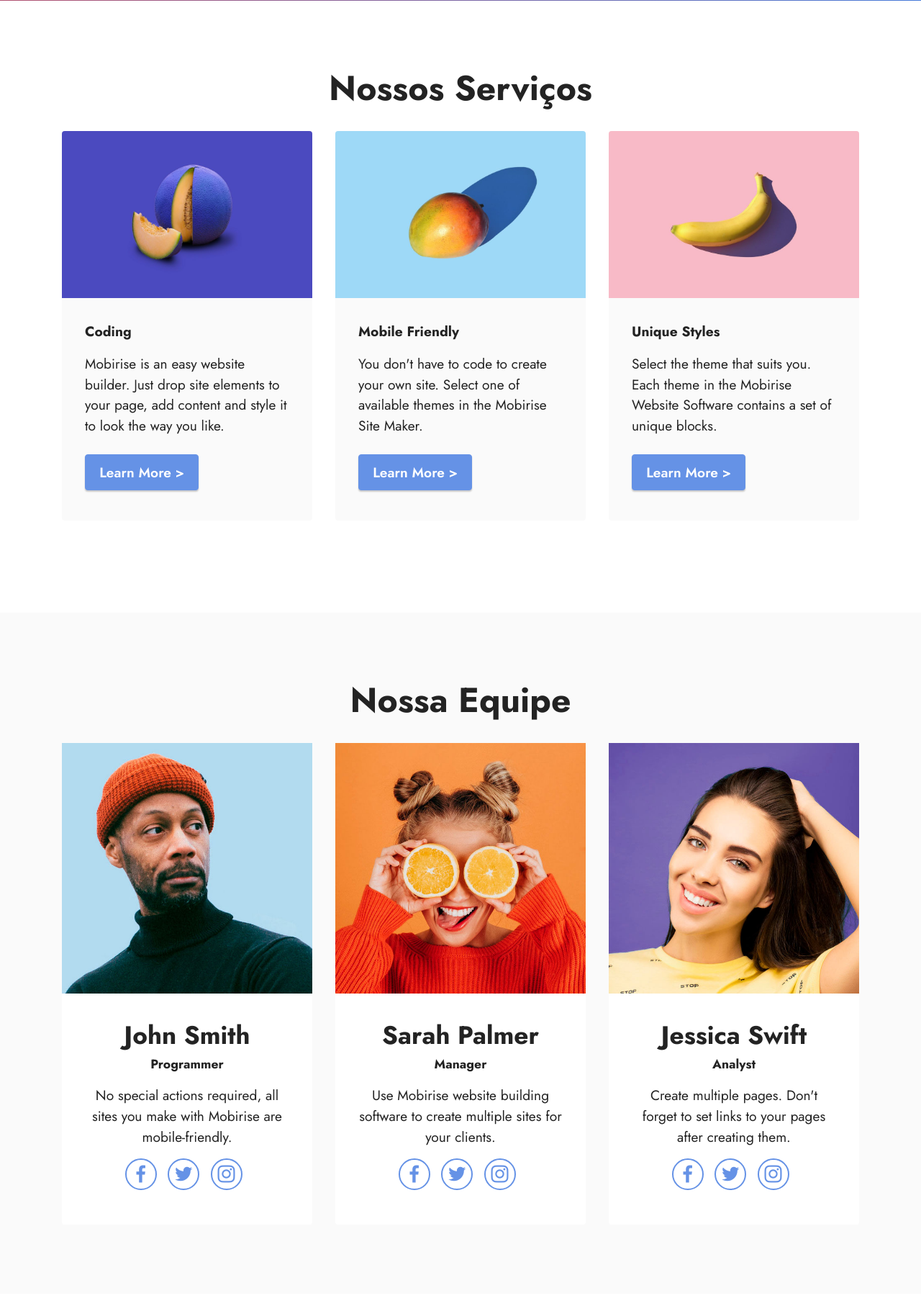
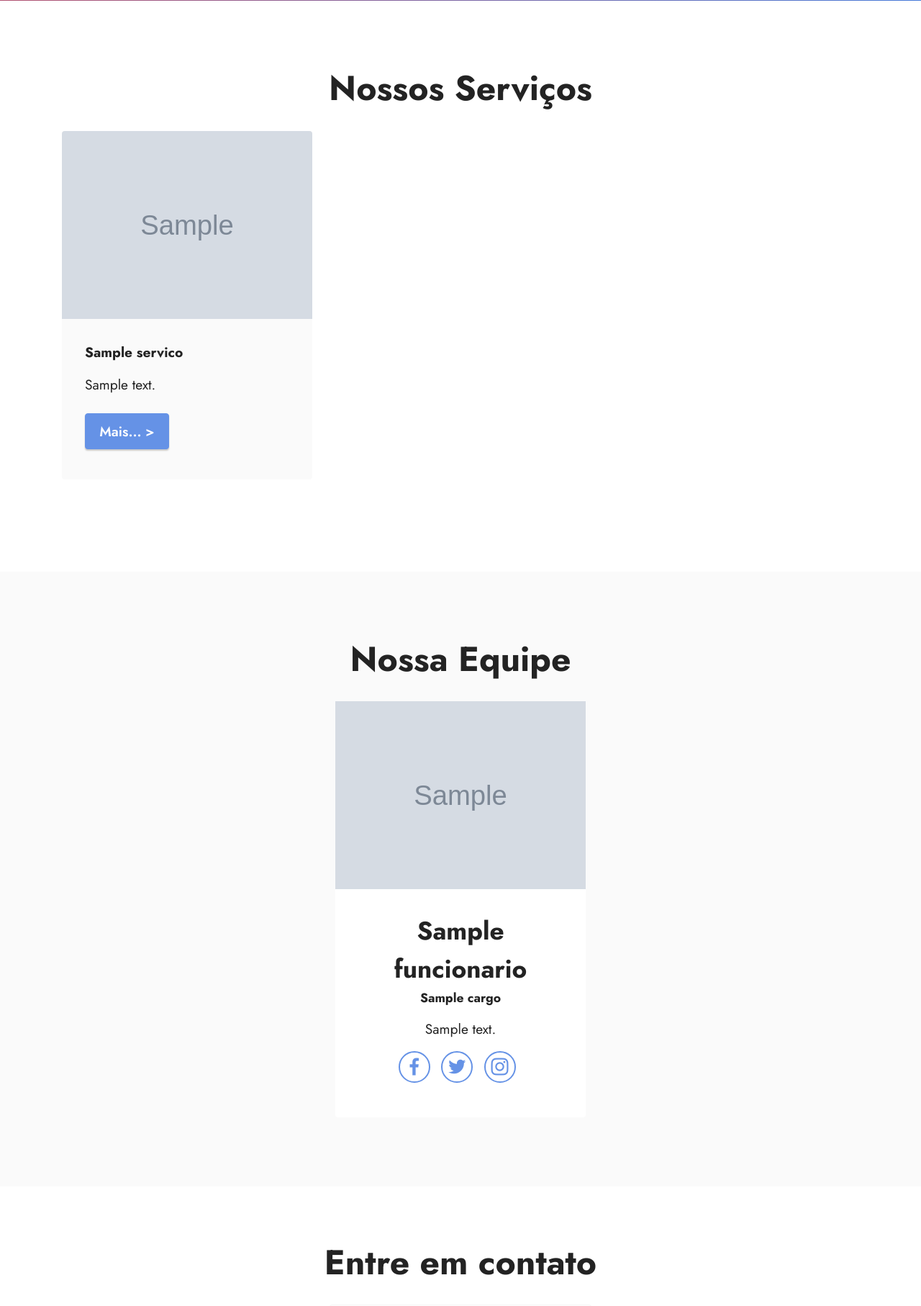
Before and after one commit to marcos-faino/SiteDjangoBasico2023, a Django app: template core/templates/index.html in a window 1280 px wide. Shown: the part 859-2673 px from the top of the page at 72% size. Run offline with Django 3.2, Linux system fonts and the light colour scheme; the template is opened without the code that fills it: most values are stand-ins (such as "Sample title", 1, 10 or a date in 2020); grey boxes marked "Sample" are stand-in pictures; some libraries are stand-ins or nearby versions.

Commit message:
Corrigido problema com imagens

```diff
--- a/core/templates/base.html
+++ b/core/templates/base.html
@@ -48,9 +48,9 @@
                 </div>
             </button>
             <div class="collapse navbar-collapse" id="navbarSupportedContent">
-                <ul class="navbar-nav nav-dropdown nav-right" data-app-modern-menu="true"><li class="nav-item"><a class="nav-link link text-black text-primary display-4" href="mycompany.html#top">
-                            Topo<br></a></li><li class="nav-item"><a class="nav-link link text-black text-primary display-4" href="mycompany.html#features3-s">Nossos Serviços</a></li>
-                    <li class="nav-item"><a class="nav-link link text-black text-primary display-4" href="mycompany.html#team1-p">
+                <ul class="navbar-nav nav-dropdown nav-right" data-app-modern-menu="true"><li class="nav-item"><a class="nav-link link text-black text-primary display-4" href="/#top">
+                            Topo<br></a></li><li class="nav-item"><a class="nav-link link text-black text-primary display-4" href="/#features3-s">Nossos Serviços</a></li>
+                    <li class="nav-item"><a class="nav-link link text-black text-primary display-4" href="/#team1-p">
                             Nossa Equipe</a></li></ul>
 
 
--- a/core/templates/includes/equipe.html
+++ b/core/templates/includes/equipe.html
@@ -1,7 +1,5 @@
 {% load static %}
 <section class="team1 cid-sunxGubk5K" id="team1-p">
-
-
 
     <div class="container">
         <div class="row justify-content-center">
@@ -10,34 +8,35 @@
                     <strong>Nossa Equipe</strong></h3>
 
             </div>
+            {% for f in funcionarios %}
             <div class="col-sm-6 col-lg-4">
                 <div class="card-wrap">
                     <div class="image-wrap">
-                        <img src="{% static 'images/team1.jpg' %}">
+                        <img src="{{ f.foto.thumb.url }}" alt="foto do funcionário">
                     </div>
                     <div class="content-wrap">
                         <h5 class="mbr-section-title card-title mbr-fonts-style align-center m-0 display-5">
-                            <strong>John Smith</strong>
+                            <strong>{{ f.nome }}</strong>
                         </h5>
                         <h6 class="mbr-role mbr-fonts-style align-center mb-3 display-4">
-                            <strong>Programmer</strong>
+                            <strong>{{ f.cargo }}</strong>
                         </h6>
                         <p class="card-text mbr-fonts-style align-center display-7">
-                            No special actions required, all sites you make with Mobirise are mobile-friendly.
+                            {{ f.bio }}
                         </p>
                         <div class="social-row display-7">
                             <div class="soc-item">
-                                <a href="https://www.facebook.com/Mobirise/" target="_blank">
+                                <a href="{{ f.facebook }}" target="_blank">
                                     <span class="mbr-iconfont socicon socicon-facebook"></span>
                                 </a>
                             </div>
                             <div class="soc-item">
-                                <a href="https://twitter.com/mobirise" target="_blank">
+                                <a href="{{ f.twitter }}" target="_blank">
                                     <span class="mbr-iconfont socicon socicon-twitter"></span>
                                 </a>
                             </div>
                             <div class="soc-item">
-                                <a href="https://instagram.com/mobirise" target="_blank">
+                                <a href="{{ f.insta }}" target="_blank">
                                     <span class="mbr-iconfont socicon socicon-instagram"></span>
                                 </a>
                             </div>
@@ -48,85 +47,7 @@
                     </div>
                 </div>
             </div>
-
-            <div class="col-sm-6 col-lg-4">
-                <div class="card-wrap">
-                    <div class="image-wrap">
-                        <img src="{% static 'images/team2.jpg' %}">
-                    </div>
-                    <div class="content-wrap">
-                        <h5 class="mbr-section-title card-title mbr-fonts-style align-center m-0 display-5">
-                            <strong>Sarah Palmer</strong>
-                        </h5>
-                        <h6 class="mbr-role mbr-fonts-style align-center mb-3 display-4">
-                            <strong>Manager</strong>
-                        </h6>
-                        <p class="card-text mbr-fonts-style align-center display-7">
-                            Use Mobirise website building software to create multiple sites for your clients.
-                        </p>
-                        <div class="social-row display-7">
-                            <div class="soc-item">
-                                <a href="https://www.facebook.com/Mobirise/" target="_blank">
-                                    <span class="mbr-iconfont socicon socicon-facebook"></span>
-                                </a>
-                            </div>
-                            <div class="soc-item">
-                                <a href="https://twitter.com/mobirise" target="_blank">
-                                    <span class="mbr-iconfont socicon socicon-twitter"></span>
-                                </a>
-                            </div>
-                            <div class="soc-item">
-                                <a href="https://instagram.com/mobirise" target="_blank">
-                                    <span class="mbr-iconfont socicon socicon-instagram"></span>
-                                </a>
-                            </div>
-
-
-                        </div>
-
-                    </div>
-                </div>
-            </div>
-
-            <div class="col-sm-6 col-lg-4">
-                <div class="card-wrap">
-                    <div class="image-wrap">
-                        <img src="{% static 'images/team3.jpg' %}">
-                    </div>
-                    <div class="content-wrap">
-                        <h5 class="mbr-section-title card-title mbr-fonts-style align-center m-0 display-5">
-                            <strong>Jessica Swift</strong>
-                        </h5>
-                        <h6 class="mbr-role mbr-fonts-style align-center mb-3 display-4">
-                            <strong>Analyst</strong>
-                        </h6>
-                        <p class="card-text mbr-fonts-style align-center display-7">
-                            Create multiple pages. Don't forget to set links to your pages after creating them.
-                        </p>
-                        <div class="social-row display-7">
-                            <div class="soc-item">
-                                <a href="https://www.facebook.com/Mobirise/" target="_blank">
-                                    <span class="mbr-iconfont socicon socicon-facebook"></span>
-                                </a>
-                            </div>
-                            <div class="soc-item">
-                                <a href="https://twitter.com/mobirise" target="_blank">
-                                    <span class="mbr-iconfont socicon socicon-twitter"></span>
-                                </a>
-                            </div>
-                            <div class="soc-item">
-                                <a href="https://instagram.com/mobirise" target="_blank">
-                                    <span class="mbr-iconfont socicon socicon-instagram"></span>
-                                </a>
-                            </div>
-
-
-                        </div>
-
-                    </div>
-                </div>
-            </div>
-
+            {% endfor %}
 
         </div>
     </div>
--- a/core/templates/includes/servicos.html
+++ b/core/templates/includes/servicos.html
@@ -10,51 +10,22 @@
 
         </div>
         <div class="row mt-4">
+            {% for se in servicos %}
             <div class="item features-image сol-12 col-md-6 col-lg-4">
                 <div class="item-wrapper">
                     <div class="item-img">
-                        <img src="{% static 'images/features1.jpg' %}">
+                        <img src="{{ se.imagem.thumb.url }}">
                     </div>
                     <div class="item-content">
-                        <h5 class="item-title mbr-fonts-style display-7"><strong>Coding</strong></h5>
+                        <h5 class="item-title mbr-fonts-style display-7"><strong>{{ se.nome }}</strong></h5>
 
-                        <p class="mbr-text mbr-fonts-style mt-3 display-7">Mobirise is an easy website builder. Just
-                            drop site elements to your page, add content and style it to look the way you like.</p>
+                        <p class="mbr-text mbr-fonts-style mt-3 display-7"> {{ se.descricao }} </p>
                     </div>
-                    <div class="mbr-section-btn item-footer mt-2"><a href="" class="btn btn-primary item-btn display-7" target="_blank">Learn More
+                    <div class="mbr-section-btn item-footer mt-2"><a href="" class="btn btn-primary item-btn display-7" target="_blank">Mais...
                             &gt;</a></div>
                 </div>
             </div>
-            <div class="item features-image сol-12 col-md-6 col-lg-4">
-                <div class="item-wrapper">
-                    <div class="item-img">
-                        <img src="{% static 'images/features2.jpg' %}">
-                    </div>
-                    <div class="item-content">
-                        <h5 class="item-title mbr-fonts-style display-7"><strong>Mobile Friendly</strong></h5>
-
-                        <p class="mbr-text mbr-fonts-style mt-3 display-7">You don't have to code to create your own
-                            site. Select one of available themes in the Mobirise Site Maker.</p>
-                    </div>
-                    <div class="mbr-section-btn item-footer mt-2"><a href="" class="btn btn-primary item-btn display-7" target="_blank">Learn More
-                            &gt;</a></div>
-                </div>
-            </div>
-            <div class="item features-image сol-12 col-md-6 col-lg-4">
-                <div class="item-wrapper">
-                    <div class="item-img">
-                        <img src="{% static 'images/features3.jpg' %}">
-                    </div>
-                    <div class="item-content">
-                        <h5 class="item-title mbr-fonts-style display-7"><strong>Unique Styles</strong></h5>
-
-                        <p class="mbr-text mbr-fonts-style mt-3 display-7">Select the theme that suits you. Each theme
-                            in the Mobirise Website Software contains a set of unique blocks.<br></p>
-                    </div>
-                    <div class="mbr-section-btn item-footer mt-2"><a href="" class="btn btn-primary item-btn display-7" target="_blank">Learn More
-                            &gt;</a></div>
-                </div>
-            </div>
+            {% endfor %}
         </div>
     </div>
 </section>
--- a/minhaempresa/urls.py
+++ b/minhaempresa/urls.py
@@ -23,4 +23,4 @@ from django.urls import path, include
 urlpatterns = [
     path('admin/', admin.site.urls),
     path('', include('core.urls')),
-] + static(settings.STATIC_URL, document_root=settings.STATIC_ROOT)
+] + static(settings.MEDIA_URL, document_root=settings.MEDIA_ROOT)
```
Also changed, not shown: core/views.py (+8 -0 lines), media/equipe/unnamed.jpg (added), media/equipe/unnamed.thumb.jpg (added).
